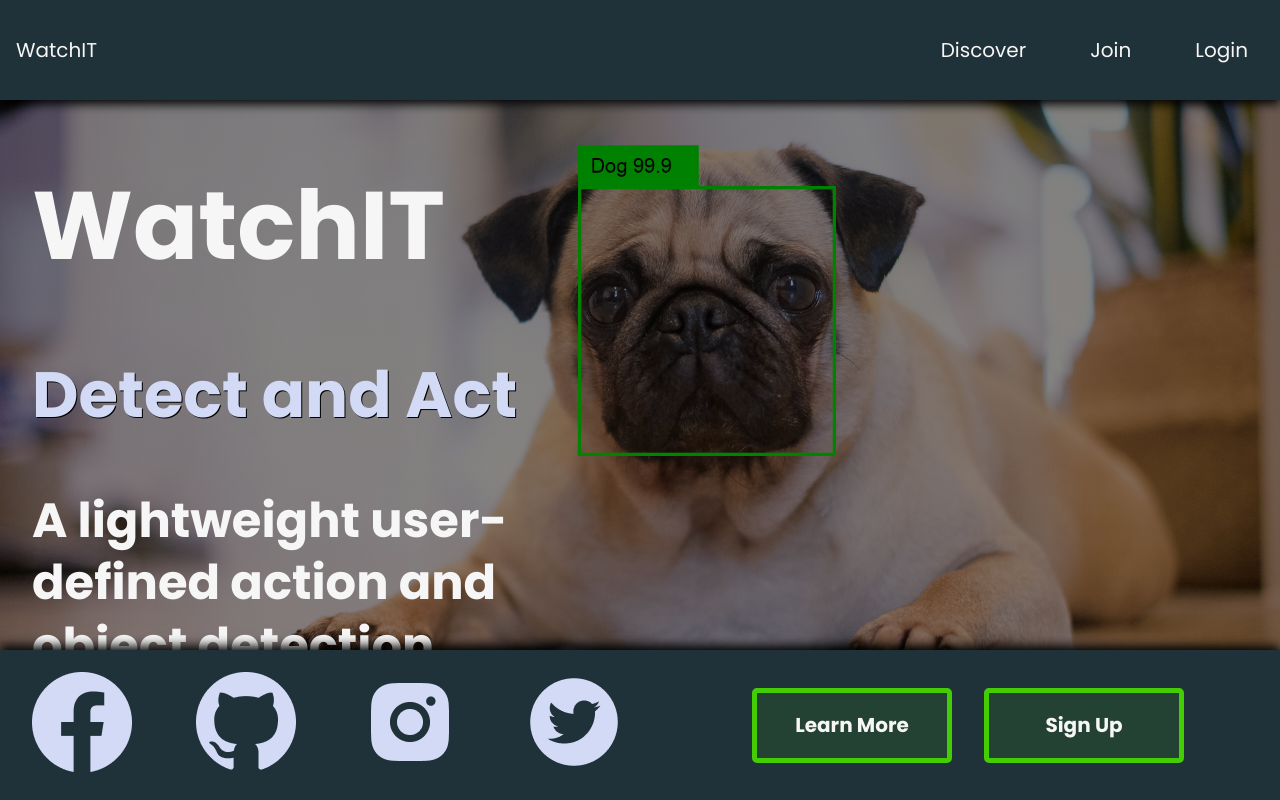
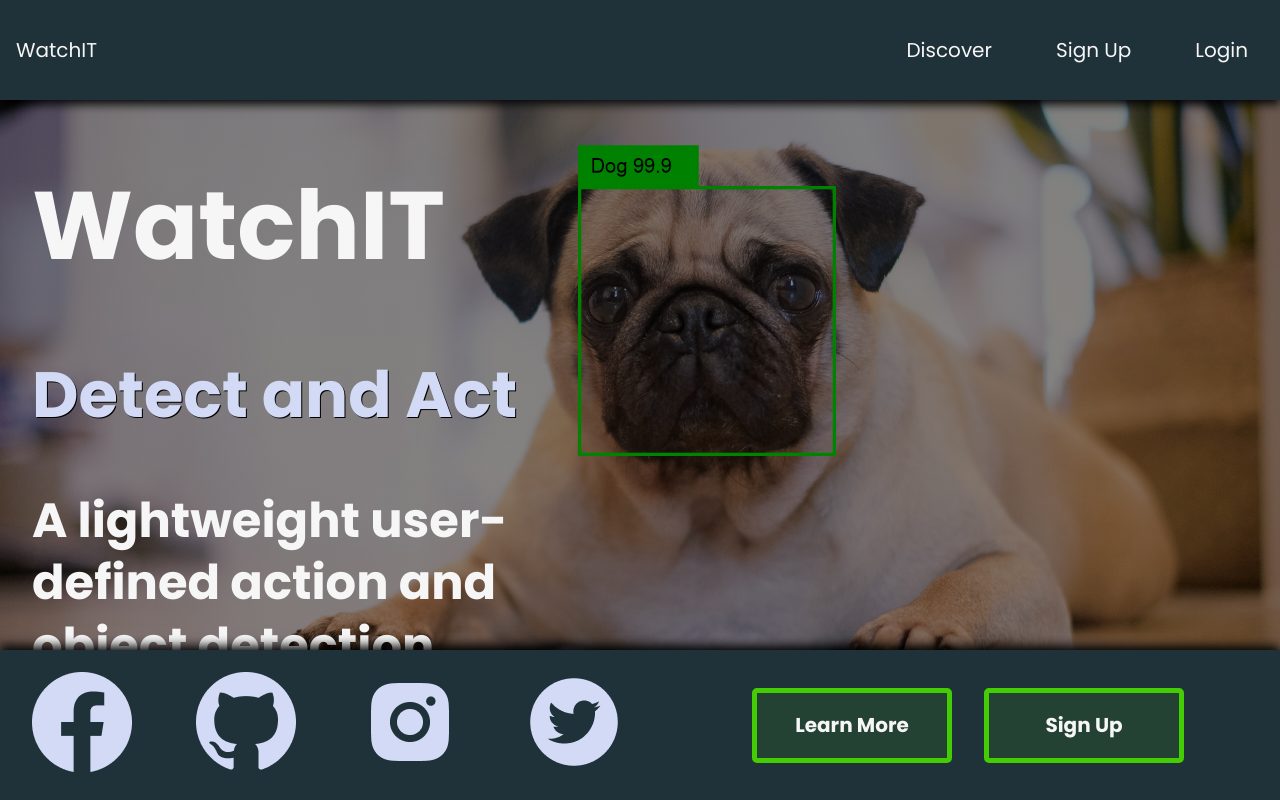
Before and after one commit to PolskaTag/project-watchit, a React (Create React App) app in the folder client/: page / in a window 1280 px wide. Built offline with nearby package versions, Linux system fonts and the light colour scheme.

Commit message:
Login --> Sign Up

```diff
--- a/client/src/components/LandingPage/LandingPage.js
+++ b/client/src/components/LandingPage/LandingPage.js
@@ -20,7 +20,7 @@
               <Link to="/discover">Discover</Link>
             </li>
             <li>
-              <Link to="/join">Join</Link>
+              <Link to="/join">Sign Up</Link>
             </li>
             <li>
               <Link to="/login">Login</Link>
```
